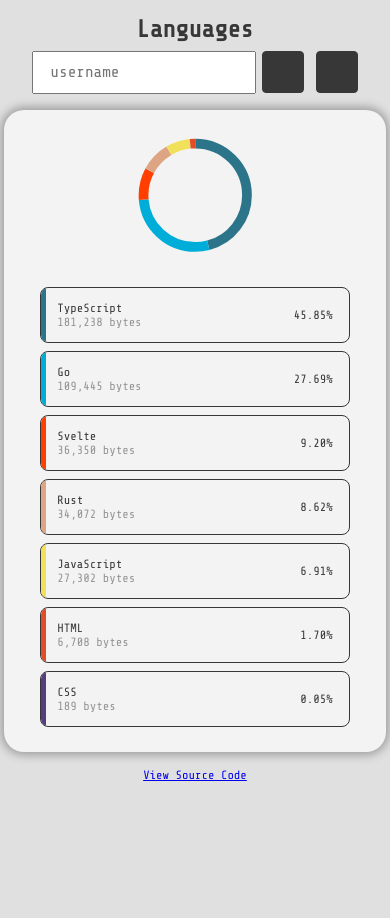
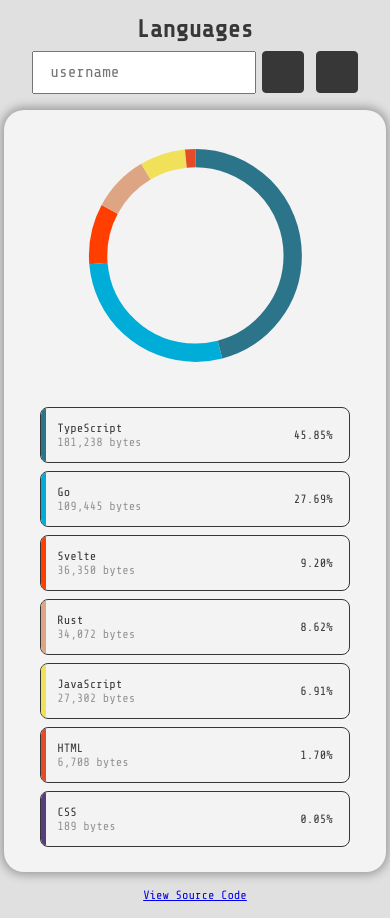
Before and after one commit to Shresht7/Languages, a Svelte app: page / in a window 390 px wide. Before the commit the page ends 844 px from the top, so only its background shows below. Built offline with nearby package versions, Linux system fonts and the light colour scheme; some icons are missing.

Commit message:
Improve SVG size on mobile

```diff
--- a/src/components/Chart.svelte
+++ b/src/components/Chart.svelte
@@ -47,6 +47,12 @@
         opacity: 0;
     }
 
+    @media (max-width: 768px) {
+        div {
+            max-width: 75%;
+        }
+    }
+
     svg {
         width: 100%;
         height: 100%;
```
